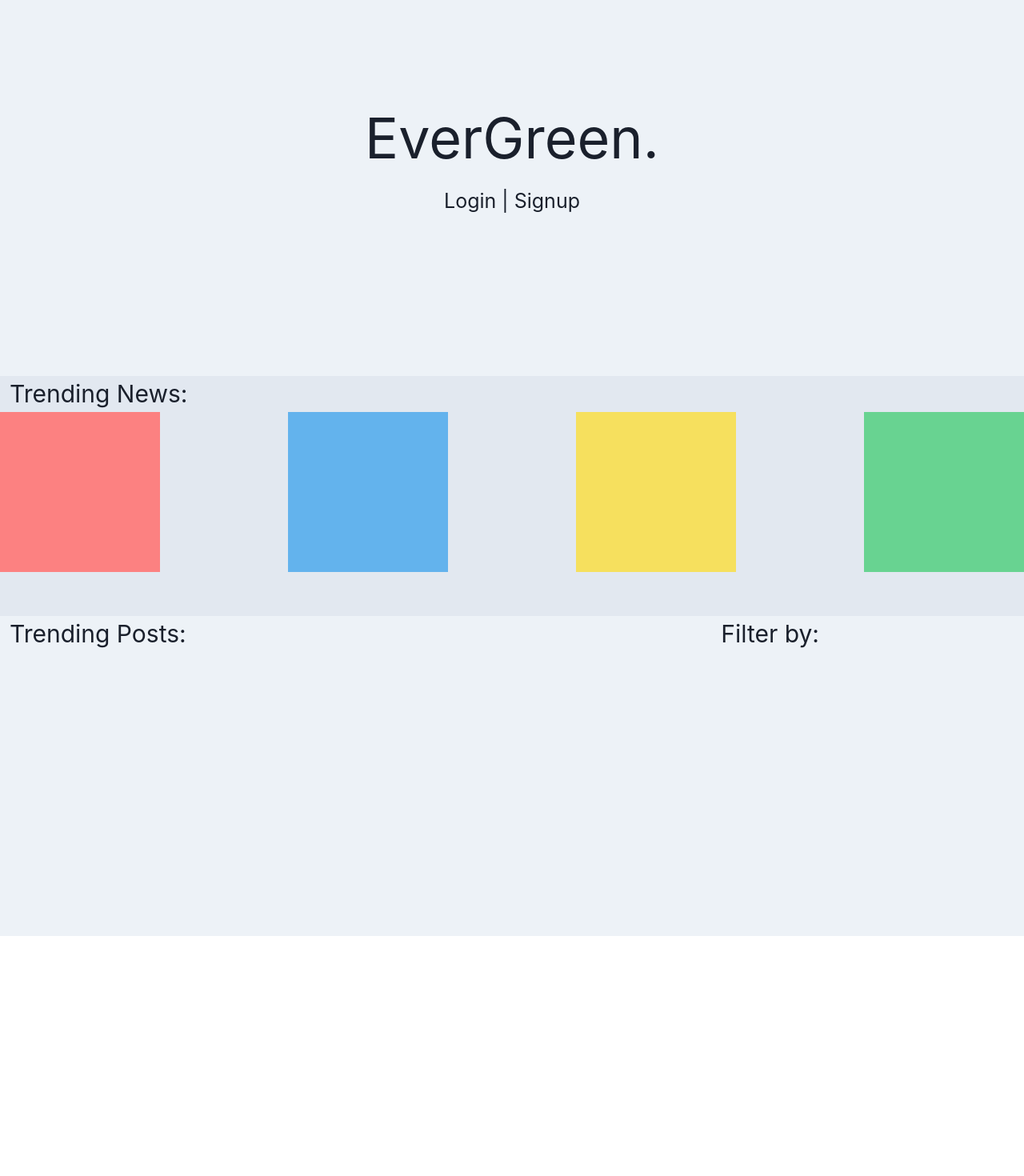
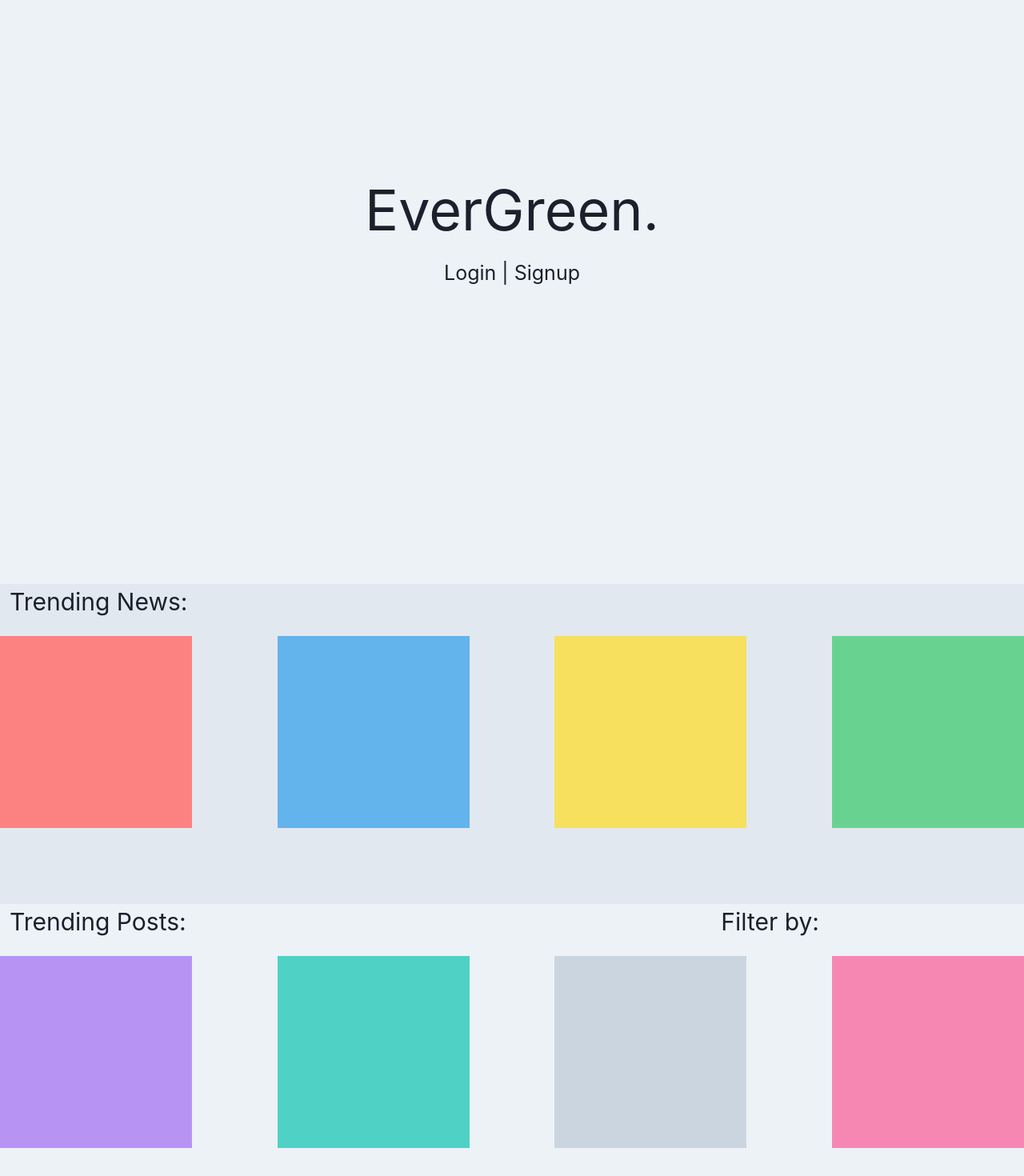
Before and after one commit to TamKengHong/EverGreen, a React (Create React App) app: page / in a window 1280 px wide. Shown: the part 80-1550 px from the top of the page at 80% size. Before the commit the page ends 1250 px from the top, so only its background shows below. Built offline with nearby package versions, Linux system fonts and the light colour scheme.

Commit message:
Added PostsBar and beautified home page

```diff
--- a/src/App.jsx
+++ b/src/App.jsx
@@ -3,6 +3,7 @@ import { Box, Text, VStack, Flex, Spacer } from '@chakra-ui/react'
 import { Link } from 'react-router-dom'
 import AppBar from './components/AppBar'
 import NewsBar from './components/NewsBar'
+import PostBar from './components/PostBar'
 
 // The Home Page.
 
@@ -12,24 +13,25 @@ function App() {
   return (
     <>
       <AppBar />
-      <VStack h="500px" bg="gray.100" alignItems="center">
-        <Text fontSize="70" mt="150px">EverGreen.</Text>
+      <VStack h="95vh" bg="gray.100" alignItems="center">
+        <Text fontSize="70" mt="30vh">EverGreen.</Text>
         <Box fontSize="25">
           <Link to='/login'>Login</Link> |{" "}
           <Link to='/signup'>Signup</Link>
         </Box>
       </VStack>
 
-      <Box h="300px" bg="gray.200" >
-        <Text ml="3" fontSize="30">Trending News:</Text>
+      <Box h="400px" bg="gray.200" >
+        <Text ml="3" mb="5" fontSize="30">Trending News:</Text>
         <NewsBar />
       </Box>
       <Box h="400px" bg="gray.100" >
-        <Flex>
+        <Flex mb="5">
           <Text ml="3" fontSize="30">Trending Posts:</Text>
           <Spacer />
           <Text alignSelf="right" mr="20vw" fontSize="30"> Filter by:</Text>
         </Flex>
+        <PostBar />
       </Box>
     </>
   )
--- a/src/components/NewsBar.jsx
+++ b/src/components/NewsBar.jsx
@@ -4,13 +4,13 @@ import { Square, Flex, Spacer } from '@chakra-ui/react'
 const NewsBar = () => {
   return (
     <Flex>
-      <Square size="25vh" bg="red.300"></Square>
+      <Square size="30vh" bg="red.300"></Square>
       <Spacer />
-      <Square size="25vh" bg="blue.300"></Square>
+      <Square size="30vh" bg="blue.300"></Square>
       <Spacer />
-      <Square size="25vh" bg="yellow.300"></Square>
+      <Square size="30vh" bg="yellow.300"></Square>
       <Spacer />
-      <Square size="25vh" bg="green.300"></Square>
+      <Square size="30vh" bg="green.300"></Square>
     </Flex>
   )
 }
--- /dev/null
+++ b/src/components/PostBar.jsx
@@ -0,0 +1,18 @@
+import { Square, Flex, Spacer } from '@chakra-ui/react'
+
+
+const PostBar = () => {
+  return (
+    <Flex>
+      <Square size="30vh" bg="purple.300"></Square>
+      <Spacer />
+      <Square size="30vh" bg="teal.300"></Square>
+      <Spacer />
+      <Square size="30vh" bg="gray.300"></Square>
+      <Spacer />
+      <Square size="30vh" bg="pink.300"></Square>
+    </Flex>
+  )
+}
+
+export default PostBar
```
